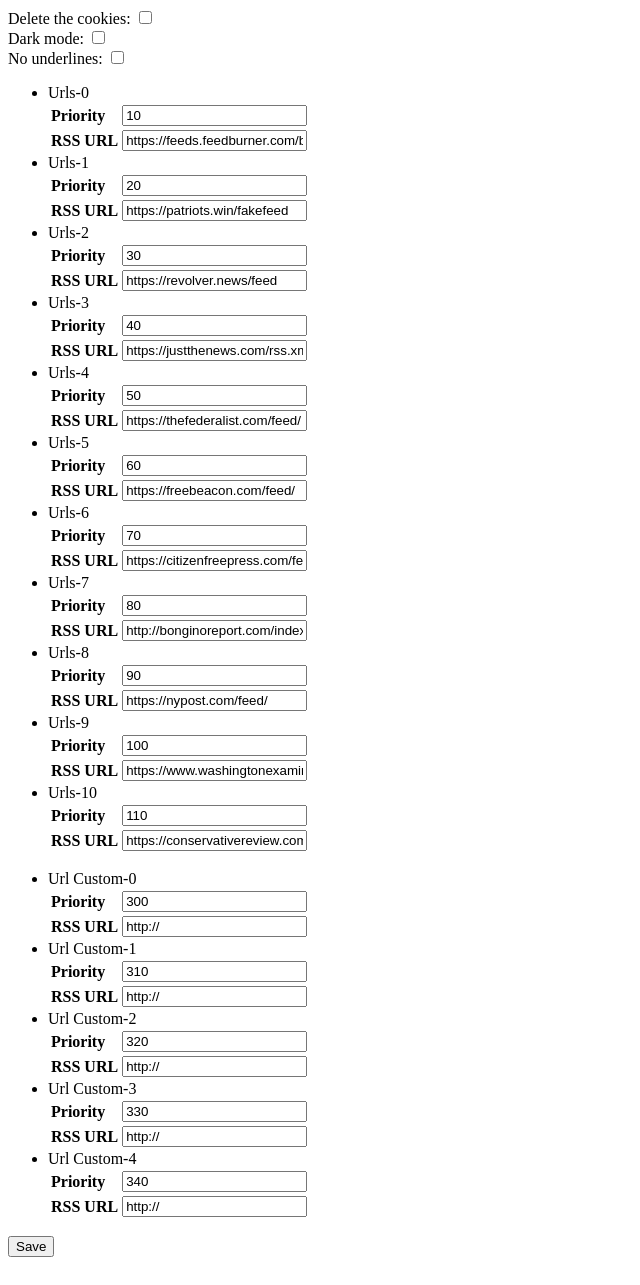
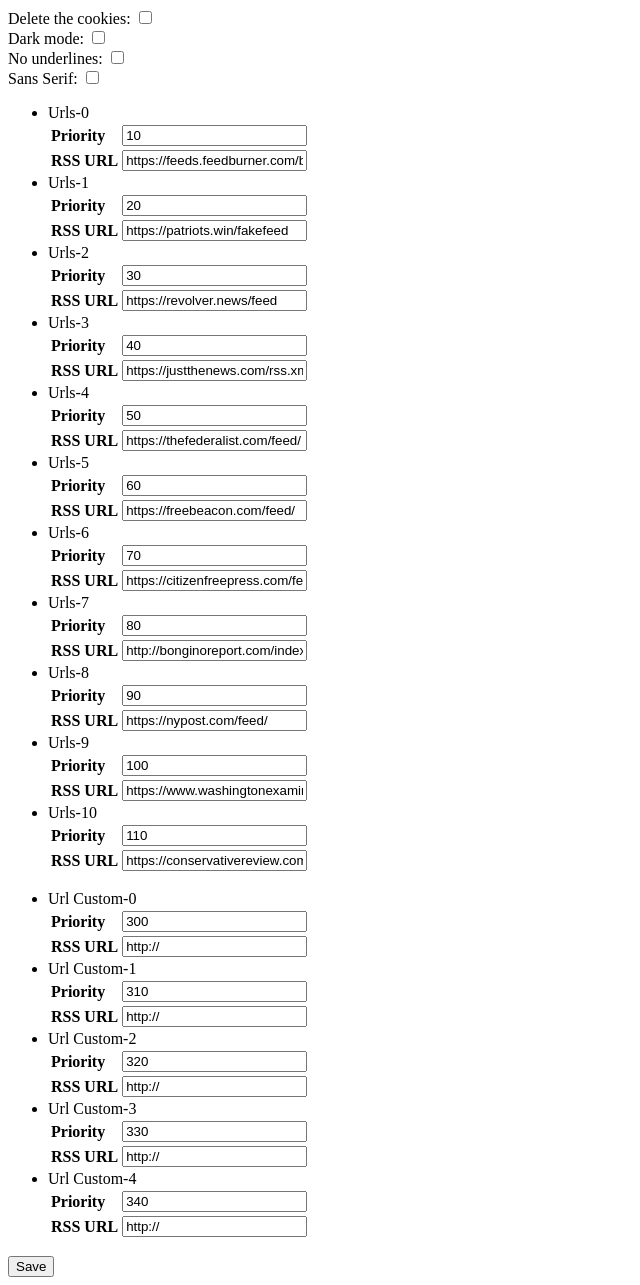
Before and after one commit to KeithCu/LinuxReport, a Flask app: page /config in a window 1280 px wide. Shown: the whole page, without its empty margins (0-640 px from the left). Before the commit the page ends 1257 px from the top, so only its background shows below. Run offline with Flask 3, Linux system fonts and the light colour scheme; some libraries are stand-ins or nearby versions.

Commit message:
add sans serif, change font size. above headlines content

```diff
--- a/app.py
+++ b/app.py
@@ -346,6 +346,7 @@ def index():
 
     dark_mode = request.cookies.get('DarkMode') or request.args.get('DarkMode', False)
     no_underlines = request.cookies.get("NoUnderlines") or request.args.get('NoUnderlines', False)
+    sans_serif = request.cookies.get("SansSerif") or request.args.get('SansSerif', False)
 
     page_order = None
     if request.cookies.get('UrlsVer') == URLS_COOKIE_VERSION:
@@ -369,9 +370,11 @@ def index():
         suffix = suffix + ":DARK"
     if no_underlines:
         suffix = suffix + ":NOUND"
+    if sans_serif:
+        suffix = suffix + ":SANS"
 
     full_page = g_c.get(page_order_s + suffix)
-    if full_page is not None:
+    if not DEBUG and full_page is not None:
         return full_page # Typically, the Python is finished here
 
     if single_column:
@@ -444,8 +447,16 @@ def index():
     if no_underlines:
         text_decoration = "text-decoration:none;"
 
-    #above_html = str(open(ABOVE_HTML_FILE).read()
-    above_html = ''
+    text_font_style = ""
+    if sans_serif:
+        text_font_style = "font-family: sans-serif;"
+
+    try:
+        print(os.getcwd())
+        with open(ABOVE_HTML_FILE, 'r') as f:
+            above_html = f.read()
+    except FileNotFoundError:
+        above_html = ""
 
     if not single_column:
         above_html = above_html.replace("<hr/>", "")
@@ -454,7 +465,7 @@ def index():
                            logo_url=LOGO_URL, back_color=back_color, title=WEB_TITLE,
                            description=WEB_DESCRIPTION, favicon=FAVICON,
                            welcome_html=Markup(WELCOME_HTML), a_text_decoration=text_decoration,
-                           above_html=Markup(above_html))
+                           text_font_style=text_font_style, above_html=Markup(above_html))
 
     # Only cache standard order
     if page_order_s == g_standard_order_s:
@@ -488,8 +499,9 @@ class CustomRSSForm(Form):
 
 class ConfigForm(Form):
     delete_cookie = BooleanField(label="Delete cookies")
-    dark_mode = BooleanField(label="Dark mode")
-    no_underlines = BooleanField(label="No underlines")
+    dark_mode = BooleanField(label="Dark Mode")
+    no_underlines = BooleanField(label="No Underlines")
+    sans_serif = BooleanField(label="Sans Serif Font")
     urls = FieldList(FormField(UrlForm))
     url_custom = FieldList(FormField(CustomRSSForm))
 
@@ -505,6 +517,10 @@ def config():
         no_underlines = request.cookies.get('NoUnderlines')
         if no_underlines is not None:
             form.no_underlines.data = True
+
+        sans_serif = request.cookies.get('SansSerif')
+        if sans_serif:
+            form.sans_serif.data = True
 
         page_order = request.cookies.get('RssUrls')
         if page_order is not None:
@@ -543,6 +559,7 @@ def config():
             resp.delete_cookie('RssUrls')
             resp.delete_cookie('DarkMode')
             resp.delete_cookie('NoUnderlines')
+            resp.delete_cookie('SansSerif')
             return resp
 
         page_order = []
@@ -584,4 +601,9 @@ def config():
         else:
             resp.delete_cookie("NoUnderlines")
 
+        if form.sans_serif.data:
+            resp.set_cookie("SansSerif", "1", max_age=EXPIRE_YEARS)
+        else:
+            resp.delete_cookie("SansSerif")
+
         return resp
--- a/templates/config.html
+++ b/templates/config.html
@@ -28,6 +28,9 @@
   No underlines:
   {{ form.no_underlines }}
   <br />
+  Sans Serif:
+  {{ form.sans_serif }}
+  <br />
   {{ form.urls }}
   {{ form.url_custom }}
   <button type="save" name="save">Save</button>
--- a/templates/page.html
+++ b/templates/page.html
@@ -20,6 +20,9 @@
       a {
           {{ a_text_decoration }}
       }
+      code {
+          {{ text_font_style }}
+      }
 
       a:link, a:visited, a:hover, a:active {
         color:{{ text_color }};
@@ -31,6 +34,7 @@
 
       .linkclass {
         margin-bottom: .6em;
+        font-size: medium
       }
 
       {%- if not g.is_mobile %}
--- a/templates/sitebox.html
+++ b/templates/sitebox.html
@@ -3,9 +3,7 @@
   {%- for e in entries %}
   <div class="linkclass" data-index="{{ loop.index0 }}" style="{% if loop.index > 8 %} display: none; {% endif %}">
     <code>
-      <font size="5">
         <a target="_blank" href="{{ e.link | safe }}">{{ e.title | safe }}</a>
-      </font>
     </code>
   </div>
   {%- endfor %}
--- a/trumpreportabove.html
+++ b/trumpreportabove.html
@@ -0,0 +1,2 @@
+<center><code><font size="6"><b>From Elon...</b></font></code><br/>
+<img src = "https://media.scored.co/post/CrzzWgabH6V8.jpeg" width = "300" alt = "From Elon"></center>
```
